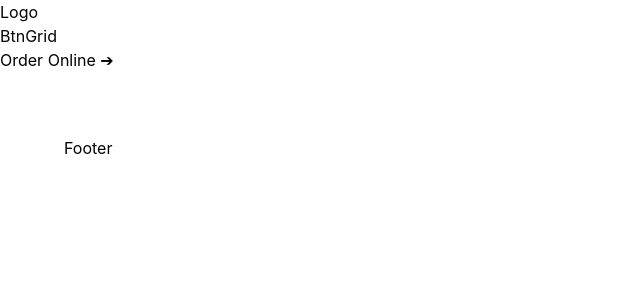
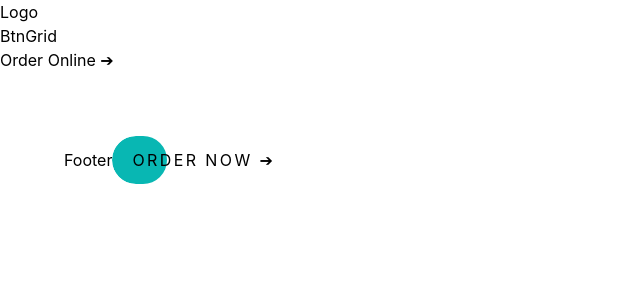
Before and after one commit to ailu-torreval/rajissimo, a React (Create React App) app: page / in a window 1280 px wide. Shown: the top 300 px of the page, without its empty margins (0-640 px from the left). Built offline with nearby package versions, Linux system fonts and the light colour scheme.

Commit message:
testing buttons

```diff
--- a/src/App.css
+++ b/src/App.css
@@ -19,3 +19,50 @@
         @apply text-xs lg:text-base font-body;
     }
 }
+
+.btn2 {
+    display: inline-block;
+    padding: .75rem 1.25rem;
+    border-radius: 10rem;
+    text-transform: uppercase;
+    font-size: 1rem;
+    letter-spacing: .15rem;
+    transition: all .3s;
+    position: relative;
+    overflow: hidden;
+    z-index: 1;
+    background-color: transparent;
+
+}
+
+.btn2::before {
+    content: '';
+    position: absolute;
+    bottom: 0;
+    left: 0;
+    width: 30%;
+    height: 100%;
+    background-color: #08B7B3;
+    transition: all .3s;
+    border-radius: 10rem;
+    z-index: -1;
+  }
+
+  .btn2::after {
+    content: '';
+    position: absolute;
+    bottom: 0;
+    left: 0;
+    width: 100%;
+    height: 100%;
+    border-radius: 10rem;
+    z-index: -2;
+  }
+
+  .btn2:hover {
+        color: #fff;
+  }
+
+  .btn2:hover::before {
+    width: 100%;
+  }
--- a/src/components/Footer.jsx
+++ b/src/components/Footer.jsx
@@ -2,7 +2,8 @@ import React from 'react'
 
 function Footer(props) {
   return (
-    <div className="p-16">Footer</div>
+    <div className="p-16">Footer
+    <button className="btn2">Order Now ➔</button></div>
   )
 }
 
```
